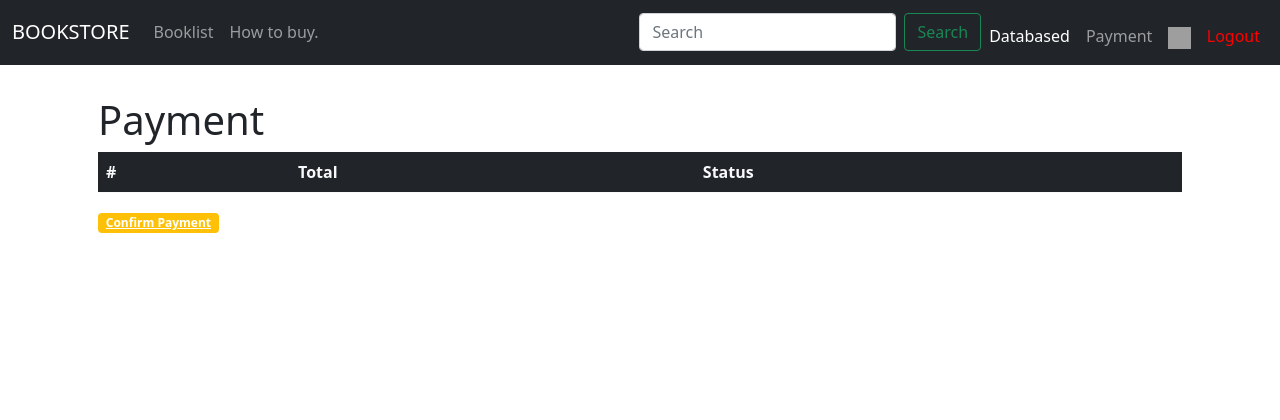
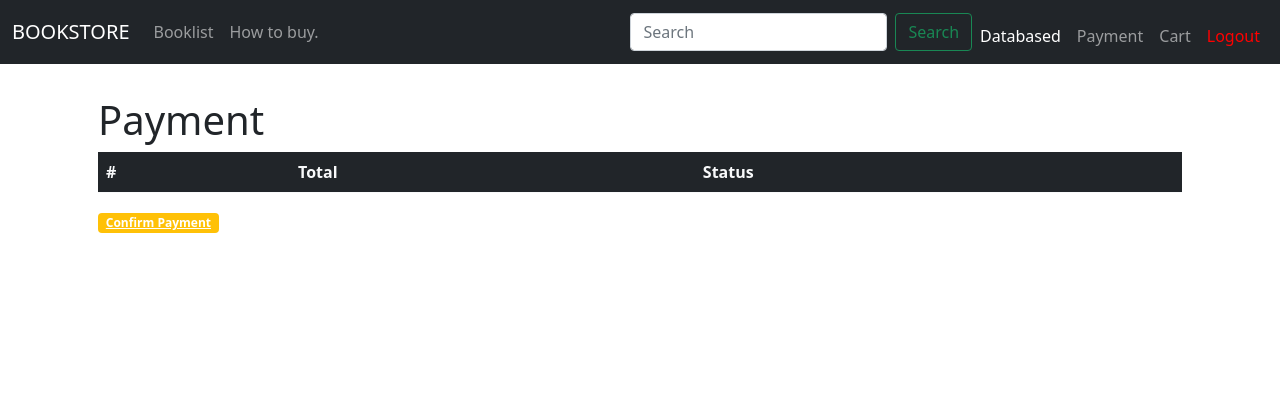
Before and after one commit to tontanarak/DjangoBookstore, a Django app: page /Payment/3 in a window 1280 px wide. Shown: the top 420 px of the page. Run offline with Django 3.2, Linux system fonts and the light colour scheme; a user stored in the database is signed in; data comes from the database, SQL or seed files in the repository; both versions use the stored data as it was after the commit; lists and menus that the app fills with data are empty; grey boxes are pictures that could not be loaded.

Commit message:
edit cart button pic=>text

```diff
--- a/djangodemo/templates/layout.html
+++ b/djangodemo/templates/layout.html
@@ -54,7 +54,7 @@
 
 
               <li class="nav-item">
-                <a class="nav-link" style="color :red;" href="/Cart/{{user.id}}"><img style="width: 1.4em; height: 1.4em;" src="https://www.flaticon.com/svg/vstatic/svg/1170/1170576.svg?token=exp=1613590247~hmac=7eb8897fd53158a1ef4e5f9b85502b01" alt=""></a>
+                <a class="nav-link"  href="/Cart/{{user.id}}">Cart</a>
               </li>
 
               <li class="nav-item">
```
Also changed, not shown: db.sqlite3, 1 other file.
